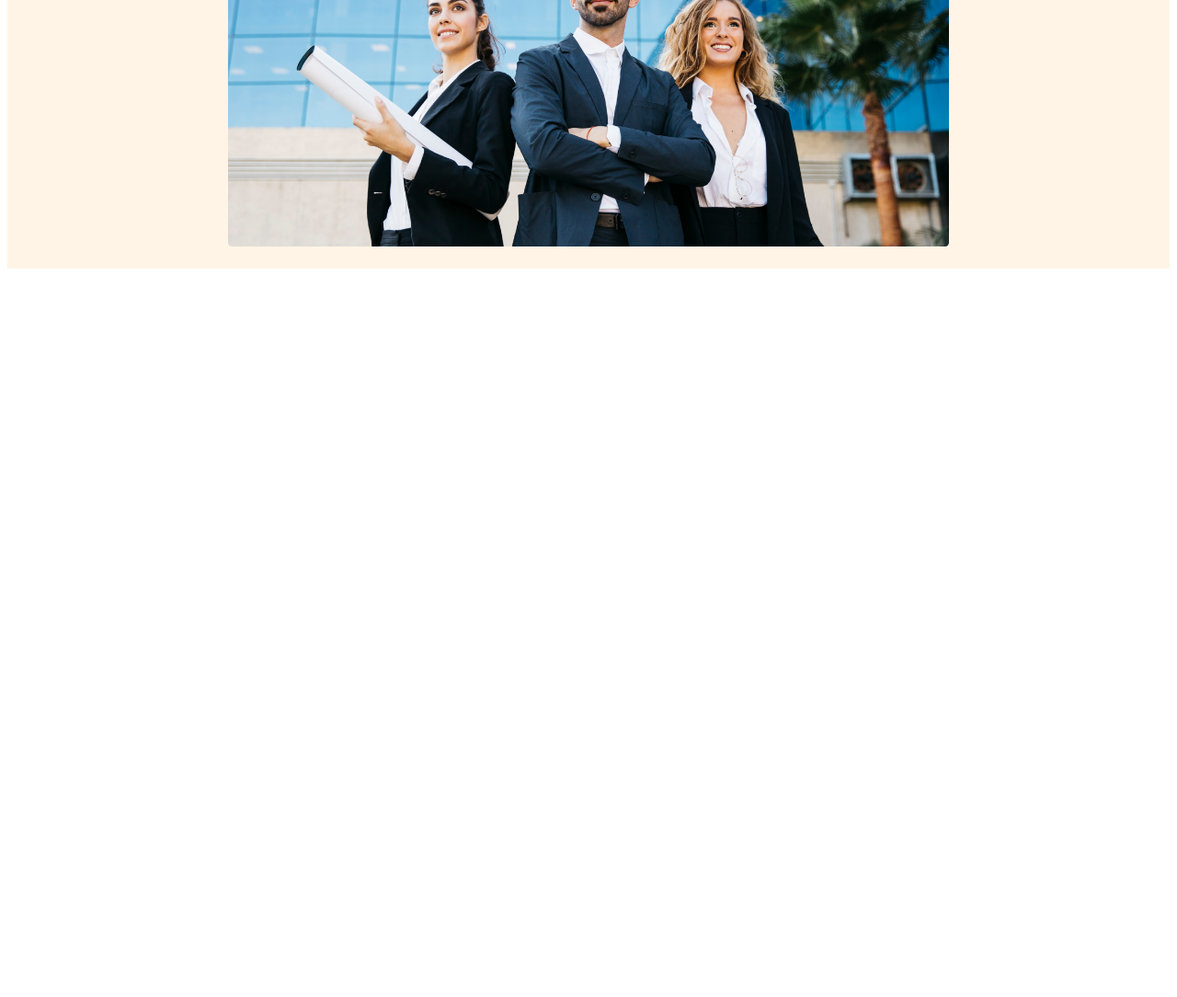
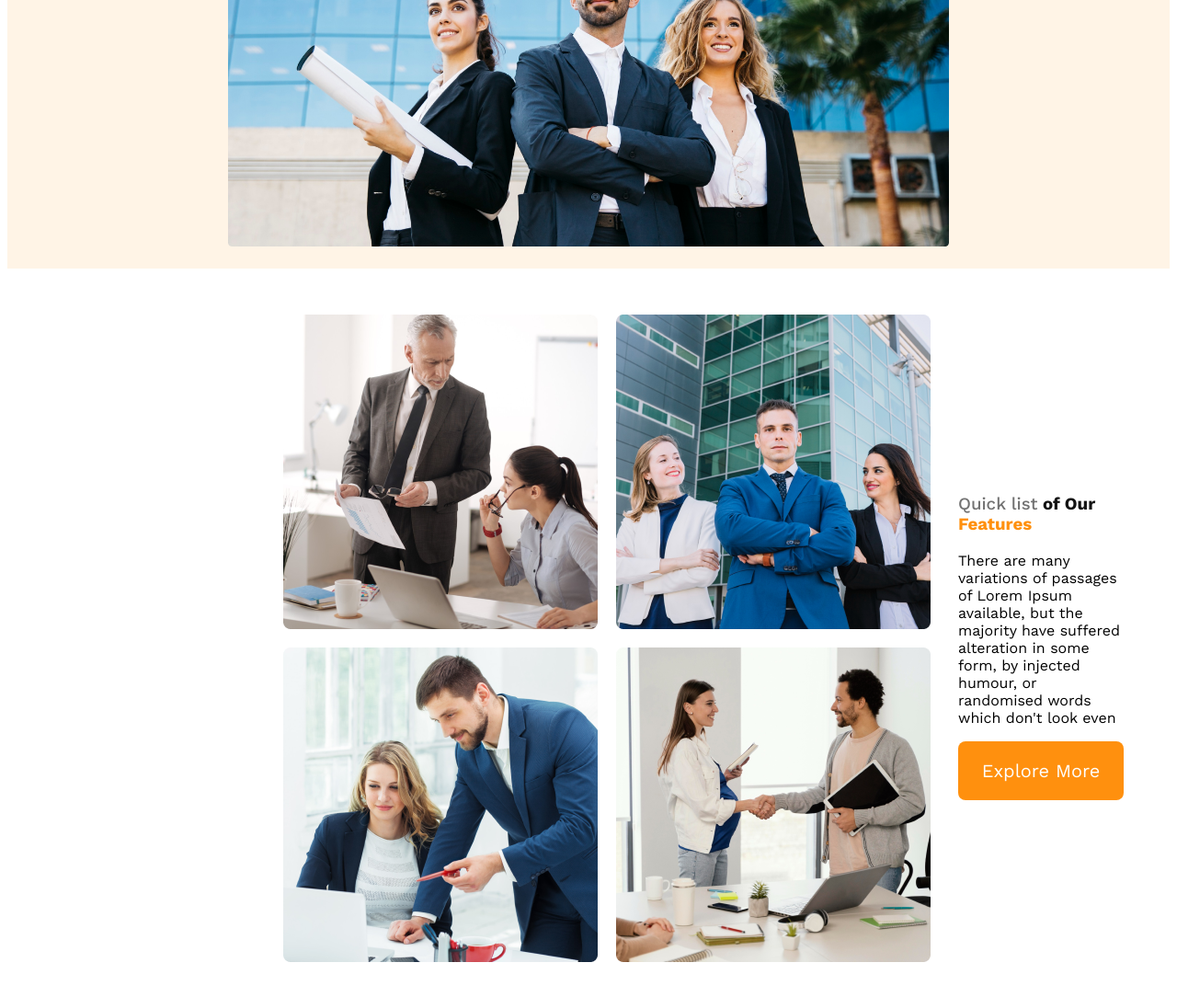
Before and after one commit to shezank/G3-Archithic-Web, a plain HTML site: page index.html in a window 1280 px wide. Shown: the part 659-1743 px from the top of the page at 92% size. Before the commit the page ends 959 px from the top, so only its background shows below. Drawn offline with nearby package versions, Linux system fonts and the light colour scheme.

Commit message:
and team feature imag and text

```diff
--- a/index.html
+++ b/index.html
@@ -38,12 +38,20 @@
 
     <main>
         <!-- feature section start -->
-        <section>
-            <div>
-
+        <section class="team-container">
+            <div class="feature-team-img">
+                <img src="images/team1.png" alt="">
+                <img src="images/team2.png" alt="">
+                <img src="images/team3.png" alt="">
+                <img src="images/team4.png" alt="">
             </div>
-            <div>
-
+            <div class="feature-team-text">
+                <h3 class="team-title"><span class="quick-list">Quick list</span> <span class="of-our-text">of Our</span> <span class="text-feature">Features</span>  </h3>
+                <p class="team-details">
+                    There are many variations of passages of Lorem Ipsum available, but the majority have suffered
+                    alteration in some form, by injected humour, or randomised words which don't look even
+                </p>
+                <button class="btn-primary">Explore More</button>
             </div>
         </section>
 
--- a/styles/architect.css
+++ b/styles/architect.css
@@ -72,6 +72,59 @@ nav li a {
     width: 100%;
     margin-top: 20px;
 }
+/* Headers Section End */
+
+
+
+
+
+/* Feture Team Section Start */
+
+.main{
+    max-width: 1440px;
+    margin: 0 auto;
+}
+
+.team-container{
+    display: flex;
+    align-items: center;
+    margin: 50px 300px ;
+    gap: 30px;
+
+}
+
+.feature-team-img{
+    display: grid;
+    grid-template-columns: repeat(2, 1fr);
+    gap: 20px;
+
+}
+
+.feature-team-text{
+    padding-right: 70px;
+}
+
+.team-title .quick-list{
+
+    color: #727272;
+    font-weight: 500;
+
+}
+
+.team-title .of-our-text{
+    color: #131313;
+    font-weight: 700;
+}
+
+.team-title .text-feature{
+    color: #FF900E ;
+    font-weight: 700;
+}
+
+
+
+
+
 
 /* responsive Media queries */
 /* Mobile Device */
@@ -87,6 +140,7 @@ nav li a {
 
 }
 
+
 /* tablet or mediam devices */
 @media screen and (min-width: 577px) and (max-width: 960px ) {
     header{
```
